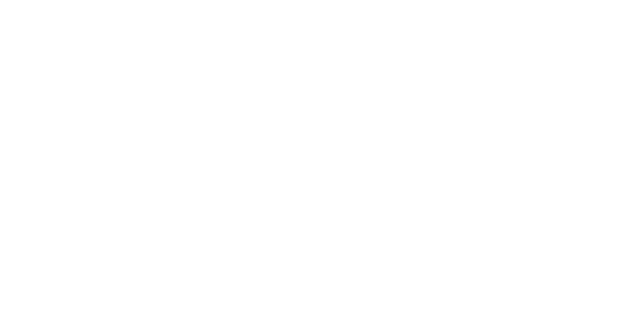
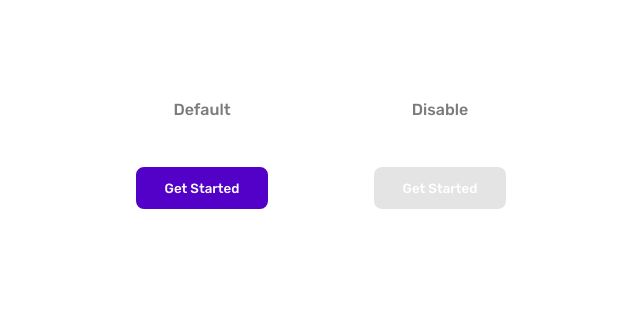
Before and after one commit to bogdanKartavenko/button, a plain HTML site: page index.html in a window 1280 px wide. Shown: the whole page, without its empty margins (319-959 px from the left). Drawn offline with Linux system fonts and the light colour scheme.

Commit message:
push develop branch

```diff
--- a/index.html
+++ b/index.html
@@ -5,8 +5,18 @@
     <meta http-equiv="X-UA-Compatible" content="IE=edge">
     <meta name="viewport" content="width=device-width, initial-scale=1.0">
     <title>Document</title>
+    <link rel="stylesheet" href="style.css">
 </head>
 <body>
-
+    <ul class="button_wrapper">
+        <li class="button_box">
+            <div class="button_text">Default</div>
+            <button class="button">Get Started</button>
+        </li>
+        <li class="button_box">
+            <div class="button_text button_disable">Disable</div>
+            <button disabled class="button">Get Started</button>
+        </li>
+    </ul>
 </body>
 </html>
--- /dev/null
+++ b/style.css
@@ -0,0 +1,65 @@
+@import url('https://fonts.googleapis.com/css2?family=Rubik:wght@500&display=swap');
+
+* {
+    box-sizing: border-box;
+    padding: 0;
+    margin: 0;
+    font-family: 'Rubik';
+}
+
+.button_wrapper {
+    display: flex;
+    flex-direction: row;
+    justify-content: center;
+    align-items:center;
+    padding: 100px;
+}
+
+.button_box {
+    display: flex;
+    flex-direction: column;
+    align-items: center;
+    margin-right: 100px;
+}
+
+.button_box:nth-last-child(1) {
+    margin-right: 0;
+}
+
+.button_text {
+    font-weight: 500;
+    font-size: 16px;
+    line-height: 19px;
+    color: #7B7B7B;
+}
+
+.button {
+    margin-top: 45px;
+    background: #5300C9;
+    border: solid ;
+    border-radius: 11px;
+    width: 138px;
+    height: 48px;
+    color: #FFFFFF;
+    cursor: pointer;
+}
+
+.button:hover {
+    background: #8647E0;
+    /* border: solid #8647E0; */
+    transition: background-color 0.5s ;
+}
+
+.button:focus {
+    background: #5300C9;
+    border: 3px solid #DCC3FF;
+    transition: 0.3s;
+}
+.button:active {
+    background: #4400A5;
+}
+
+.button:disabled {
+    background: #E4E4E4;
+    cursor: default;
+}
```
